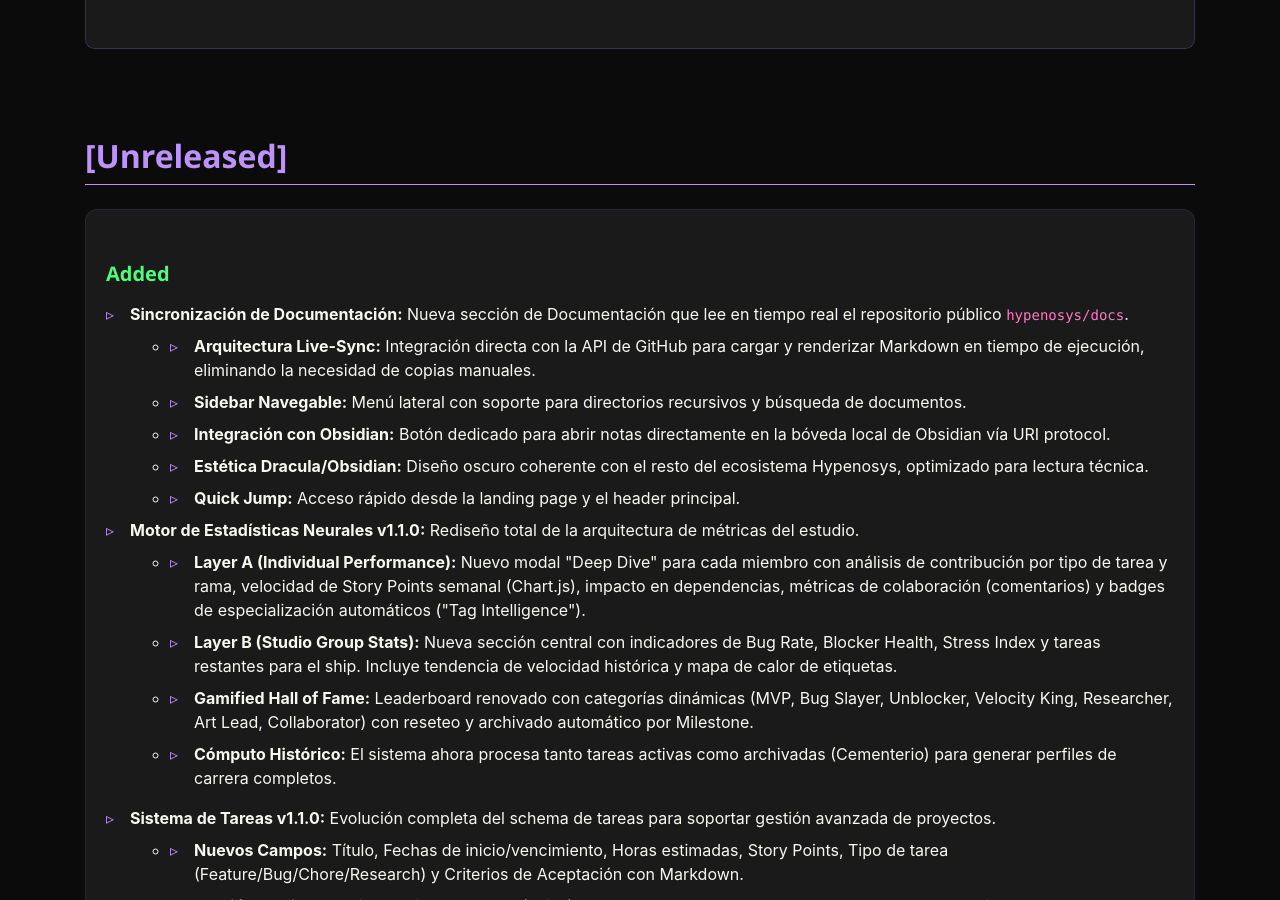
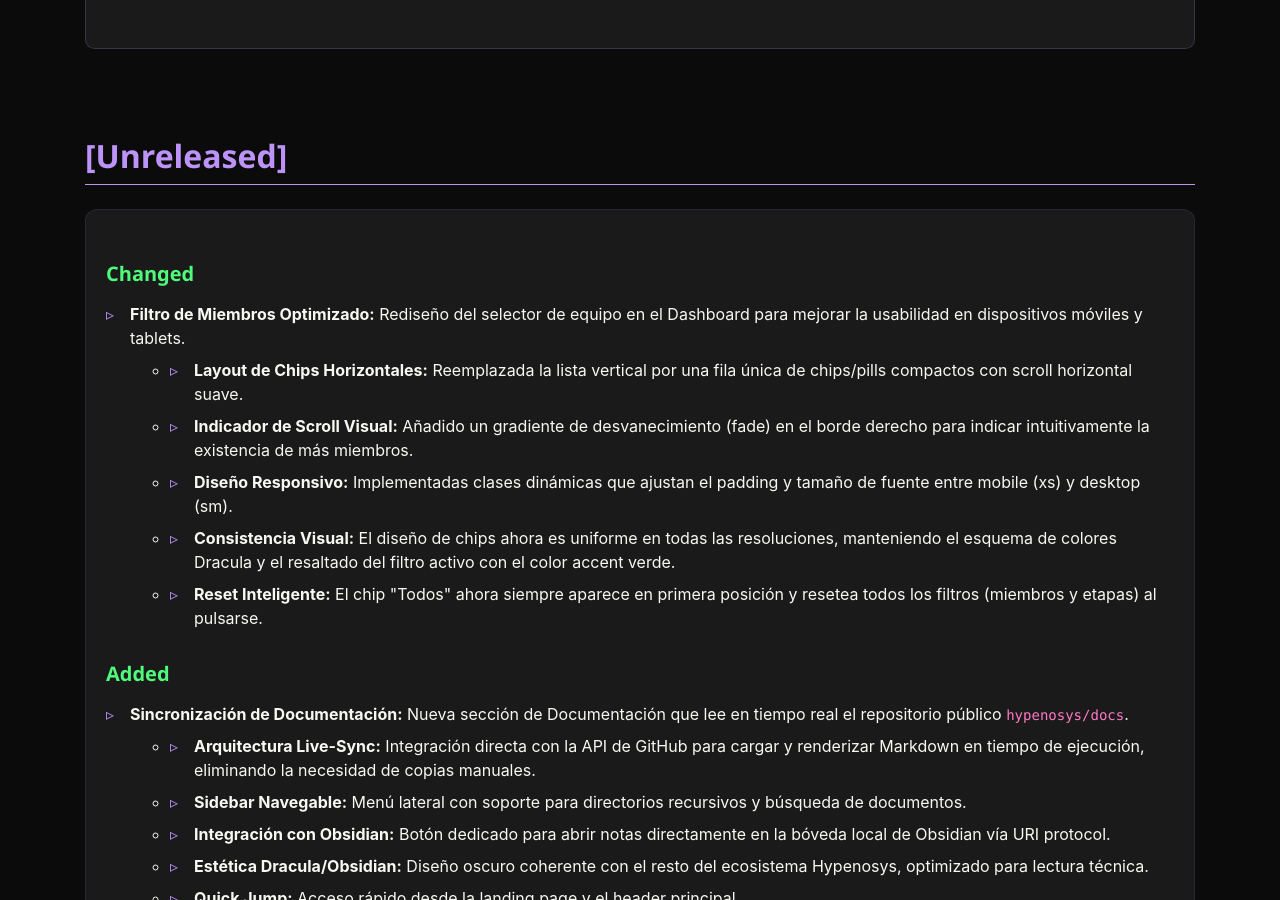
Before and after one commit to hypenosys/hypenosys.github.io, a Jekyll site: the page built from CHANGELOG.html, in a window 1280 px wide and 900 px high, scrolled down 443 px. Built offline with Jekyll 4.4.1, drawn with Linux system fonts in a browser that asks for light colours.

Commit message:
feat: optimize team member filter with horizontal scrolling chips
- Replace vertical wrapping flex list with horizontal scrollable row
- Implement compact chips/pills for all screen sizes
- Add right-side fade gradient to indicate more content on overflow
- Ensure 'Todos' chip resets all active filters and stays first
- Add responsive sizing (xs for mobile, sm for desktop)
- Update CHANGELOG.html with new entry

Co-authored-by: Axlfc <14998495+Axlfc@users.noreply.github.com>

```diff
--- a/CHANGELOG.html
+++ b/CHANGELOG.html
@@ -62,6 +62,18 @@ permalink: /CHANGELOG.html
         <h2 class="text-purple border-bottom border-purple pb-2 mb-4">[Unreleased]</h2>
         <div class="card mb-3">
           <div class="card-body">
+            <h5 class="text-success">Changed</h5>
+            <ul class="tree-view mb-3">
+              <li><strong>Filtro de Miembros Optimizado:</strong> Rediseño del selector de equipo en el Dashboard para mejorar la usabilidad en dispositivos móviles y tablets.
+                <ul>
+                  <li><strong>Layout de Chips Horizontales:</strong> Reemplazada la lista vertical por una fila única de chips/pills compactos con scroll horizontal suave.</li>
+                  <li><strong>Indicador de Scroll Visual:</strong> Añadido un gradiente de desvanecimiento (fade) en el borde derecho para indicar intuitivamente la existencia de más miembros.</li>
+                  <li><strong>Diseño Responsivo:</strong> Implementadas clases dinámicas que ajustan el padding y tamaño de fuente entre mobile (xs) y desktop (sm).</li>
+                  <li><strong>Consistencia Visual:</strong> El diseño de chips ahora es uniforme en todas las resoluciones, manteniendo el esquema de colores Dracula y el resaltado del filtro activo con el color accent verde.</li>
+                  <li><strong>Reset Inteligente:</strong> El chip "Todos" ahora siempre aparece en primera posición y resetea todos los filtros (miembros y etapas) al pulsarse.</li>
+                </ul>
+              </li>
+            </ul>
             <h5 class="text-success">Added</h5>
             <ul class="tree-view mb-3">
               <li><strong>Sincronización de Documentación:</strong> Nueva sección de Documentación que lee en tiempo real el repositorio público <code>hypenosys/docs</code>.
```
Also changed, not shown: assets/javascript/dashboard-ui.js (+10 -4 lines), dashboard.html (+9 -2 lines).
